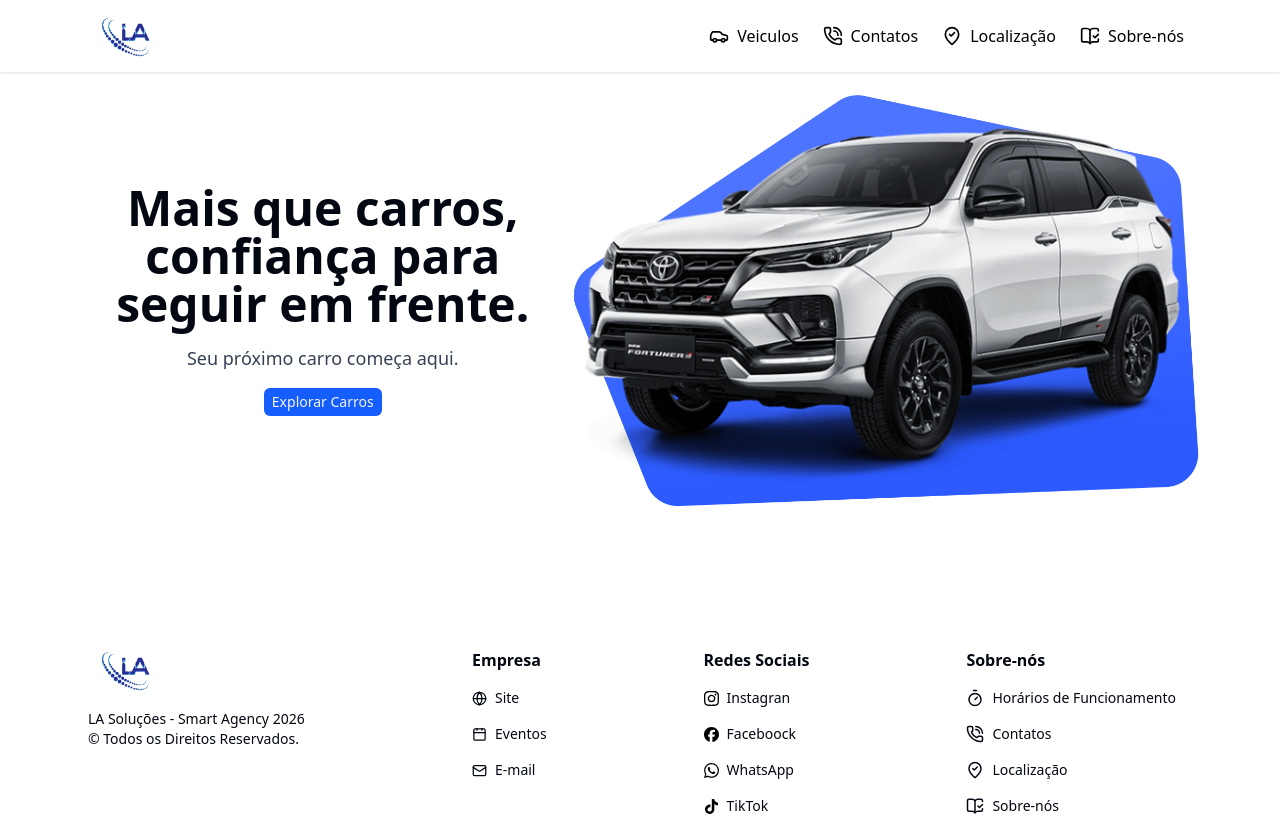
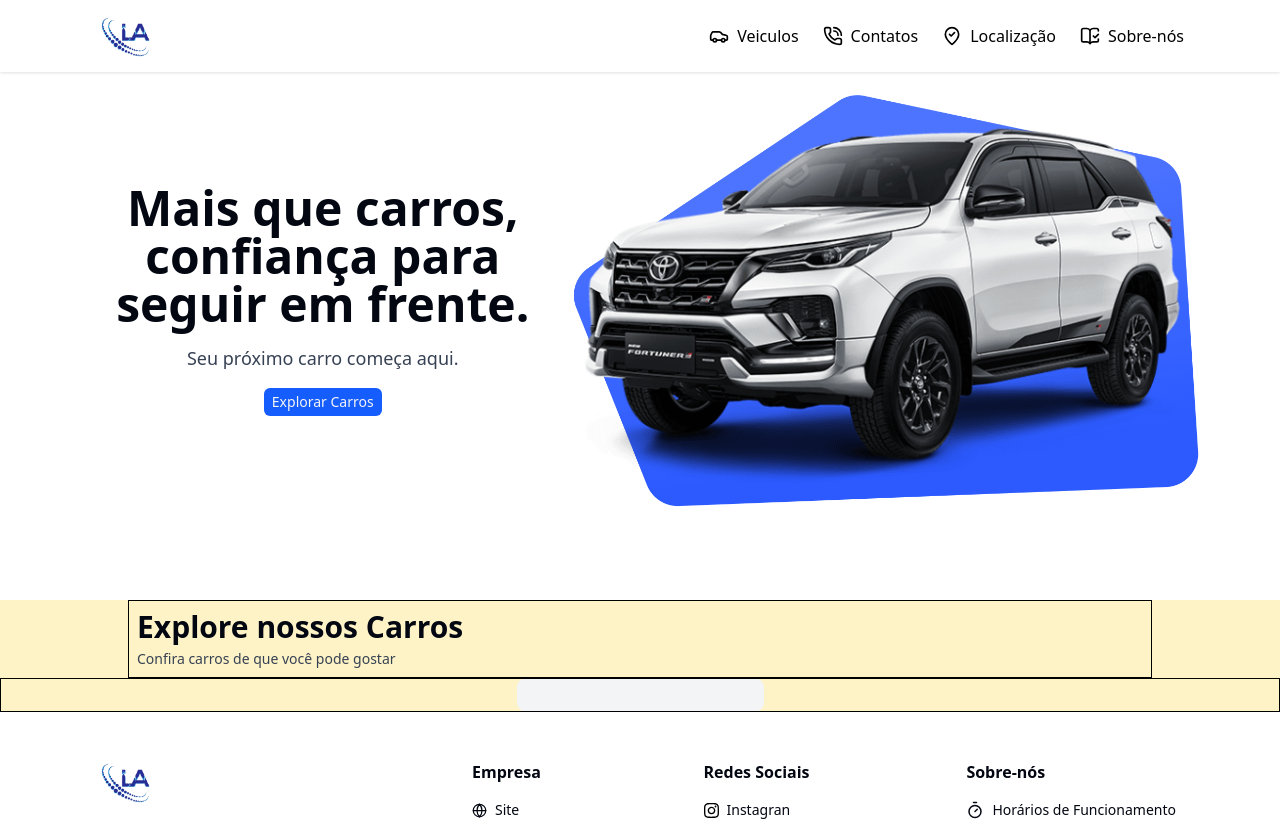
Before and after one commit to alexmoedodev/smartCar, a Next.js app in the folder frontend/: page / in a window 1280 px wide. Shown: the top 821 px of the page. Built offline with nearby package versions, Linux system fonts and the light colour scheme.

Commit message:
feat(FilterCatalogue) Inicio da seção filtar catalogo

```diff
--- a/frontend/app/page.tsx
+++ b/frontend/app/page.tsx
@@ -2,13 +2,14 @@
 import  NavBar  from '@/components/NavBar/NavBar'
 import  Hero  from '@/components/Hero/Hero'
 import Footer from '@/components/Footer/Footer'
+import FilterCar from '@/components/FilterCatalogue/FilterCar'
 
 function Home() {
   return (
     <>
       <NavBar />
       <Hero />
-
+      <FilterCar/>
       <Footer />
     </>
   )
--- /dev/null
+++ b/frontend/components/FilterCatalogue/FilterCar.tsx
@@ -0,0 +1,22 @@
+import React from 'react'
+import Input from '../ux/Input'
+
+const FilterCar = () => {
+  return (
+    <div className='flex w-full flex-col bg-amber-100'>
+      <div className='flex flex-col w-full max-w-5xl mx-auto p-2 gap-1 border'>
+        <h2 className='text-3xl font-semibold text-black'>Explore nossos Carros</h2>
+        <p className='text-sm text-gray'>Confira carros de que você pode gostar</p>
+      </div>
+
+      <div className='flex items-center justify-center w-full border'>
+        <Input
+        inputSize='full'
+
+        />
+      </div>
+    </div>
+  )
+}
+
+export default FilterCar
--- a/frontend/components/Footer/Footer.tsx
+++ b/frontend/components/Footer/Footer.tsx
@@ -66,7 +66,7 @@
                         </ul>
                     </nav>
 
-                    {/* Links das redes sociais. */}
+                    {/* Links das redes sociais.*/}
                     <nav>
                         <ul className="footer__ul">
                             <span className="footer__span">Redes Sociais</span>
--- /dev/null
+++ b/frontend/components/ux/Input.tsx
@@ -0,0 +1,36 @@
+import React from 'react'
+
+interface Props {
+    label?: string
+    htmlFor?: string
+    inputSize: "xs" | "sm" | "md" | "lg" | "fit" | "full"
+}
+
+const Input = ({ label, htmlFor, inputSize = "sm", ...props }: Props) => {
+
+    const variantSize = {
+        xs: "w-xs",
+        sm: "w-sm",
+        md: "w-md",
+        lg: "w-lg",
+        fit: "w-fit",
+        full: "w-full"
+    }
+
+
+    return (
+        <div>
+            {label && (
+                <label htmlFor={htmlFor}>
+                    {label}
+                </label>
+            )}
+            <input
+                className={`${variantSize[inputSize]} border-0 rounded-lg bg-gray-100 py-1 px-2`}
+                {...props}
+            />
+        </div>
+    )
+}
+
+export default Input
```
